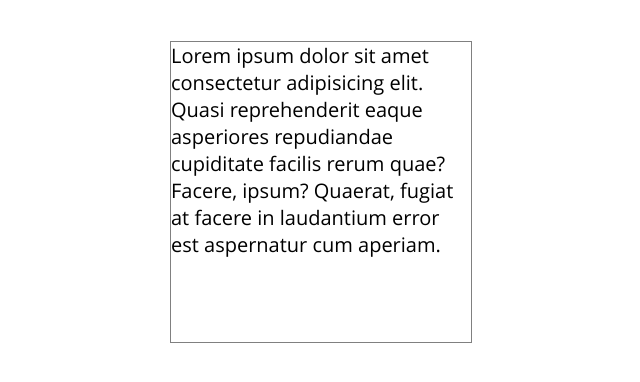
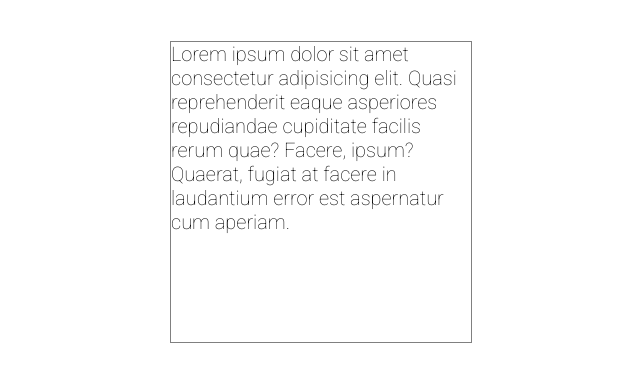
Before and after one commit to Study-Trial/typography, a plain HTML site: page index.html in a window 1280 px wide. Shown: the part 74-456 px from the top of the page, without its empty margins (319-959 px from the left). Drawn offline with Linux system fonts and the light colour scheme.

Commit message:
google-font

```diff
--- a/css/styles.css
+++ b/css/styles.css
@@ -21,6 +21,6 @@ body {
   width: 30rem;
   font-size: 2rem;
   border: 1px solid gray;
-  font-family: 'opensans';
-  font-weight: normal;
+  font-family: Roboto;
+  font-weight: 100;
 }
--- a/index.html
+++ b/index.html
@@ -4,7 +4,12 @@
     <meta charset="UTF-8" />
     <meta name="viewport" content="width=device-width, initial-scale=1.0" />
     <title>Document</title>
-    <link rel="stylesheet" href="/css/fonts/stylesheet.css">
+    <link rel="preconnect" href="https://fonts.googleapis.com" />
+    <link rel="preconnect" href="https://fonts.gstatic.com" crossorigin />
+    <link
+      href="https://fonts.googleapis.com/css2?family=Roboto:ital,wght@0,100..900;1,100..900&display=swap"
+      rel="stylesheet"
+    />
     <link rel="stylesheet" href="css/styles.css" />
   </head>
   <body>
```
